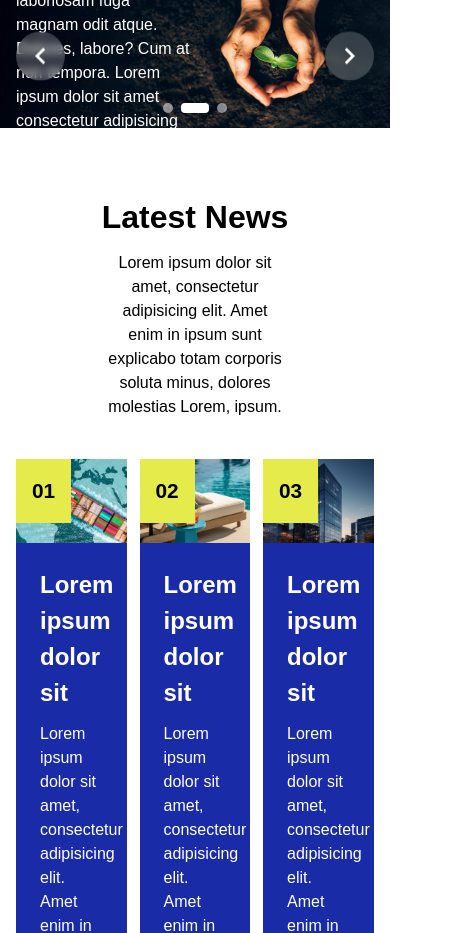
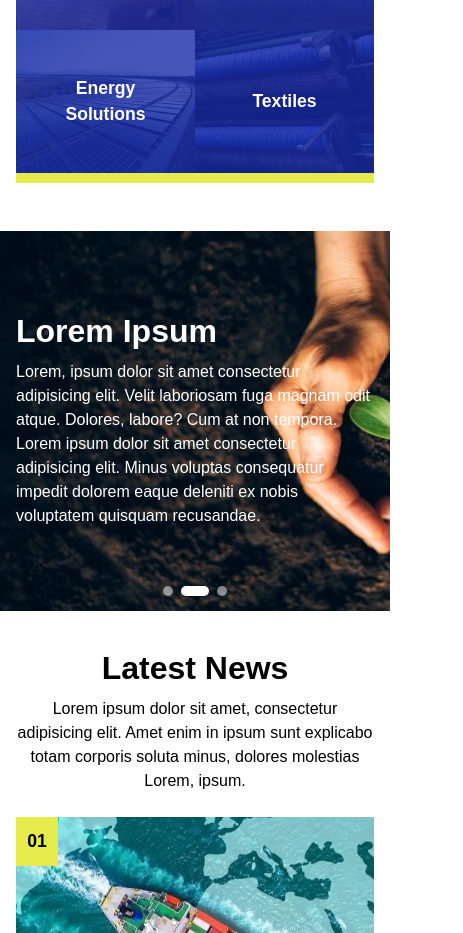
Before and after one commit to josephpal27/tandhan-group, a Next.js app: page / in a window 390 px wide. Shown: the part 3720-4653 px from the top of the page, 463 px wide, since content can reach past the window. Built offline with nearby package versions, Linux system fonts and the light colour scheme; a web font is replaced by a local one.

Commit message:
Home Page Mobile View Added

```diff
--- a/src/components/home/GlobalPresence.jsx
+++ b/src/components/home/GlobalPresence.jsx
@@ -28,7 +28,7 @@ const GlobalPresence = () => {
     }, []);
 
     return (
-        <section className="mt-[5rem] sm:mt-[3rem] lg:mt-[4rem] xl:mt-[4.5rem] 2xl:mt-[5rem]
+        <section className="mt-[2.1rem] sm:mt-[2.5rem] lg:mt-[4rem] xl:mt-[4.5rem] 2xl:mt-[5rem]
         mb-[1rem] px-0 relative">
 
             {/* Head */}
@@ -43,12 +43,12 @@ const GlobalPresence = () => {
                 >
                     Global Presence
                 </motion.h6>
-                <p className="w-[50%] mt-[1rem]">
+                <p className="w-full lg:w-[50%] mt-[0.7rem] lg:mt-[1rem]">
                     Lorem ipsum dolor sit amet, consectetur adipisicing elit. Amet enim in ipsum sunt explicabo totam corporis soluta minus, dolores molestias Lorem, ipsum.
                 </p>
             </div>
 
-            <div className="relative mt-[2.5rem] sm:mt-[2rem] lg:mt-[2.1rem] xl:mt-[2.3rem] 2xl:mt-[2.5rem]">
+            <div className="relative mt-[1.5rem] sm:mt-[1.7rem] lg:mt-[2.1rem] xl:mt-[2.3rem] 2xl:mt-[2.5rem]">
                 {/* Map Image */}
                 <div>
                     <img
@@ -56,7 +56,7 @@ const GlobalPresence = () => {
                         alt={activeLocation.country}
                         loading="lazy"
                         className={`
-                            w-full h-[105vh] object-cover transition-opacity duration-[400ms]
+                            w-full h-auto lg:h-[105vh] object-cover transition-opacity duration-[400ms]
                             ${fading ? "opacity-0" : "opacity-100"}
                         `}
                     />
@@ -64,33 +64,33 @@ const GlobalPresence = () => {
 
                 {/* Content Box */}
                 <div className="
-                    absolute w-full h-full left-0 top-0 px-[1rem] sm:px-[5%] lg:px-[7%]
-                    py-[4.5rem] sm:py-[3rem] lg:py-[3.5rem] xl:py-[4rem] 2xl:py-[4.5rem]
+                    relative lg:absolute w-full h-full left-0 top-0 px-[1rem] sm:px-[5%] lg:px-[7%]
+                    py-[1rem] sm:py-[1.5rem] lg:py-[3.5rem] xl:py-[4rem] 2xl:py-[4.5rem]
                 ">
-                    <div className="w-[30%] h-full bg-white shadow-[rgba(0,0,0,0.30)_0px_3px_8px]">
+                    <div className="w-full lg:w-[30%] h-auto lg:h-full bg-white shadow-[rgba(0,0,0,0.30)_0px_3px_8px]">
                         {/* Top */}
                         <div className="relative">
                             <img
                                 src={activeLocation.industryImage}
                                 alt={activeLocation.country}
                                 loading="lazy"
-                                className="w-full"
+                                className="w-full aspect-[3/2] lg:aspect-[5/4]"
                             />
                             {/* Layer */}
                             <div className="absolute top-0 left-0 w-full h-full bg-primary/30 flex items-end">
                                 <div className="w-[90%] flex justify-between">
                                     <div className="
-                                        bg-white w-[80%]
-                                        py-[2rem] sm:py-[1.5rem] lg:py-[1.6rem] xl:py-[1.8rem] 2xl:py-[2rem]
+                                        bg-white w-[80%] flex items-center
+                                        py-[0.7rem] sm:py-[0.8rem] lg:py-[1.6rem] xl:py-[1.8rem] 2xl:py-[2rem]
                                         px-[1rem]
                                     ">
-                                        <span className="text-[1.4rem] sm:text-[1.3rem] lg:text-[1.2rem] xl:text-[1.3rem] 2xl:text-[1.4rem] font-semibold block">
+                                        <span className="text-[1.3rem] sm:text-[1.4rem lg:text-[1.2rem] xl:text-[1.3rem] 2xl:text-[1.4rem] font-semibold block">
                                             {activeLocation.country}
                                         </span>
                                     </div>
                                     <div onClick={handleNext} className="
                                         bg-secondary hover:bg-primary text-white w-[20%] flex justify-center items-center
-                                        text-[3rem] sm:text-[2rem] lg:text-[2.8rem] xl:text-[2.9rem] 2xl:text-[3rem]
+                                        text-[2rem] sm:text-[2.2rem] lg:text-[2.8rem] xl:text-[2.9rem] 2xl:text-[3rem]
                                         cursor-pointer transition select-none
                                     ">
                                         ›
@@ -106,7 +106,7 @@ const GlobalPresence = () => {
                                     key={index}
                                     className={`py-[0.8rem] sm:py-[0.9rem] lg:py-[0.6rem] xl:py-[0.7rem] 2xl:py-[0.8rem] ${index !== 0 ? "border-t border-gray-200" : ""}`}
                                 >
-                                    <span className="block text-[1.3rem] sm:text-[1.3rem] lg:text-[1.1rem] xl:text-[1.2rem] 2xl:text-[1.3rem] font-semibold">
+                                    <span className="block text-[1.1rem] sm:text-[1.2rem] lg:text-[1.1rem] xl:text-[1.2rem] 2xl:text-[1.3rem] font-semibold">
                                         {item.brand}
                                     </span>
 
@@ -115,7 +115,7 @@ const GlobalPresence = () => {
                                             <SlLocationPin className="mt-[0.3rem] sm:mt-[0.2rem] lg:mt-[0.25rem] xl:mt-[0.29rem] 2xl:mt-[0.3rem]" />
                                         </div>
                                         <div className="w-[93%]">
-                                            <p className="text-[1rem] sm:text-[1.1rem] lg:text-[0.8rem] xl:text-[0.9rem] 2xl:text-[1rem]">
+                                            <p className="text-[0.9rem] sm:text-[1rem] lg:text-[0.8rem] xl:text-[0.9rem] 2xl:text-[1rem]">
                                                 {item.address}
                                             </p>
                                         </div>
--- a/src/components/home/LatestNews.jsx
+++ b/src/components/home/LatestNews.jsx
@@ -29,7 +29,7 @@ const latestNewsData = [
 
 const LatestNews = () => {
     return (
-        <section className="pt-[4.5rem] sm:pt-[3rem] lg:pt-[3.5rem] xl:pt-[4rem] 2xl:pt-[4.5rem]">
+        <section className="pt-[2.5rem] sm:pt-[3rem] lg:pt-[3.5rem] xl:pt-[4rem] 2xl:pt-[4.5rem]">
             <div className="flex flex-col items-center text-center">
                 <motion.h6
                     variants={headingVariant}
@@ -39,45 +39,45 @@ const LatestNews = () => {
                 >
                     Latest News
                 </motion.h6>
-                <p className="w-[50%] mt-[1rem]">
+                <p className="w-full lg:w-[50%] mt-[0.7rem] lg:mt-[1rem]">
                     Lorem ipsum dolor sit amet, consectetur adipisicing elit. Amet enim in ipsum sunt explicabo totam corporis soluta minus, dolores molestias Lorem, ipsum.
                 </p>
             </div>
 
             {/* Row */}
-            <div className="mt-[2.5rem] sm:mt-[2rem] lg:mt-[2.1rem] xl:mt-[2.3rem] 2xl:mt-[2.5rem] flex justify-between flex-wrap">
+            <div className="mt-[1.5rem] sm:mt-[1.7rem] lg:mt-[2.1rem] xl:mt-[2.3rem] 2xl:mt-[2.5rem] flex justify-between flex-wrap">
                 {latestNewsData.map((item) => {
                     return (
                         <div key={item.id} className="
-                            w-[31%] bg-primary relative
+                            w-full lg:w-[31%] bg-primary relative mb-[1rem] lg:mb-0
                         ">
                             <div className="relative">
                                 <img src={item.image} alt={item.title} loading="lazy" className="w-full aspect-[4/3] object-cover" />
                                 <div className="
-                                    absolute top-0 left-0 bg-secondary p-[1rem]
-                                    text-[1.3rem] sm:text-[1.3rem] lg:text-[1.1rem] xl:text-[1.2rem] 2xl:text-[1.3rem] font-semibold
+                                    absolute top-0 left-0 bg-secondary p-[0.7rem] lg:p-[1rem]
+                                    text-[1.1rem] sm:text-[1.2rem] lg:text-[1.1rem] xl:text-[1.2rem] 2xl:text-[1.3rem] font-semibold
                                 ">
                                     0{item.id}
                                 </div>
                             </div>
                             <div className="
                                 text-white
-                                px-[1.5rem] sm:px-[1.3rem] lg:px-[1.2rem] xl:px-[1.4rem] 2xl:px-[1.5rem]
-                                pt-[1.5rem] sm:pt-[1.3rem] lg:pt-[1.2rem] xl:pt-[1.4rem] 2xl:pt-[1.5rem]
-                                pb-[6rem] sm:pb-[4.5rem] lg:pb-[5.6rem] xl:pb-[5.8rem] 2xl:pb-[6rem]
+                                px-[1rem] sm:px-[1.1rem] lg:px-[1.2rem] xl:px-[1.4rem] 2xl:px-[1.5rem]
+                                pt-[1rem] sm:pt-[1.1rem] lg:pt-[1.2rem] xl:pt-[1.4rem] 2xl:pt-[1.5rem]
+                                pb-[4.2rem] sm:pb-[5rem] lg:pb-[5.6rem] xl:pb-[5.8rem] 2xl:pb-[6rem]
                             ">
-                                <span className="text-[1.5rem] sm:text-[1.3rem] lg:text-[1.3rem] xl:text-[1.4rem] 2xl:text-[1.5rem] font-semibold">
+                                <span className="text-[1.2rem] sm:text-[1.3rem] lg:text-[1.3rem] xl:text-[1.4rem] 2xl:text-[1.5rem] font-semibold">
                                     {item.title}
                                 </span>
-                                <p className="mt-[0.7rem] text-[1rem] sm:text-[1.1rem] lg:text-[0.8rem] xl:text-[0.9rem] 2xl:text-[1rem]">
+                                <p className="mt-[0.5rem] text-[0.85rem] sm:text-[0.95rem] lg:text-[0.8rem] xl:text-[0.9rem] 2xl:text-[1rem]">
                                     {item.desc}
                                 </p>
                                 <a href="/" className="
                                     absolute bottom-0 right-0
-                                    w-[70px] sm:w-[50px] lg:w-[60px] xl:w-[65px] 2xl:w-[70px]
+                                    w-[50px] sm:w-[55px] lg:w-[60px] xl:w-[65px] 2xl:w-[70px]
                                     aspect-square bg-secondary
                                     flex justify-center items-center
-                                    text-[3rem] sm:text-[2rem] lg:text-[2.6rem] xl:text-[2.8rem] 2xl:text-[3rem]
+                                    text-[2.2rem] sm:text-[2.4rem] lg:text-[2.6rem] xl:text-[2.8rem] 2xl:text-[3rem]
                                     text-black
                                     transition duration-300 hover:bg-[#ced430]
                                 ">
--- a/src/components/home/OurServices.jsx
+++ b/src/components/home/OurServices.jsx
@@ -1,7 +1,3 @@
-"use client";
-
-// import { motion } from "framer-motion";
-// import { headingVariant } from "@/utils/animations";
 
 const servicesData = [
     {
@@ -36,31 +32,16 @@ const servicesData = [
 
 const OurServices = () => {
     return (
-        <section className="pt-[2rem] sm:pt-[1rem] lg:pt-[0] xl:pt-[0.5rem] 2xl:pt-[1rem]">
-
-            {/* <div className="flex flex-col items-center text-center">
-                <motion.h4
-                    variants={headingVariant}
-                    initial="hidden"
-                    whileInView="visible"
-                    viewport={{ once: true }}
-                >
-                    Our Businesses
-                </motion.h4>
-                <p className="w-[50%] mt-[1rem]">
-                    Lorem ipsum dolor sit amet, consectetur adipisicing elit. Amet enim in ipsum sunt explicabo totam corporis soluta minus, dolores molestias Lorem, ipsum.
-                </p>
-            </div> */}
+        <section className="pt-[2rem] sm:pt-[2.5rem] lg:pt-[2.5rem] xl:pt-[3rem] 2xl:pt-[3.5rem]">
 
             {/* Row */}
             <div className="flex justify-between flex-wrap
-                mt-[2.5rem] sm:mt-[2rem] lg:mt-[2.1rem] xl:mt-[2.3rem] 2xl:mt-[2.5rem]
                 border-b-[10px] border-secondary
             ">
                 {servicesData.map((service) => {
                     return(
                         <div key={service.id} className="
-                            w-[25%] relative overflow-hidden cursor-pointer group
+                            w-[50%] lg:w-[25%] relative overflow-hidden cursor-pointer group
                         ">
                             <img
                                 src={service.image}
@@ -74,7 +55,7 @@ const OurServices = () => {
                                 group-hover:scale-105
                             ">
                                 <span className="
-                                    text-white text-center text-[1.5rem] sm:text-[1.3rem] lg:text-[1.2rem] xl:text-[1.4rem] 2xl:text-[1.5rem] font-semibold
+                                    text-white text-center text-[1.1rem] lg:text-[1.2rem] xl:text-[1.4rem] 2xl:text-[1.5rem] font-semibold
                                 ">
                                     {service.title}
                                 </span>
@@ -82,24 +63,16 @@ const OurServices = () => {
 
                             {/* Box */}
                             <div className="
-                                absolute bottom-0 left-0 w-[85%] h-[80%] p-[1rem] bg-white
+                                absolute bottom-0 left-0 w-[87%] lg:w-[85%] h-[85%] lg:h-[80%] p-[1rem] bg-white
                                 flex flex-col justify-center items-center overflow-hidden
                                 gap-[0.3rem] divide-y divide-gray-200
                                 -translate-x-[105%] group-hover:translate-x-0 transition-transform duration-500
                             ">
-                                {/* <span className="
-                                    text-black text-[1.5rem] sm:text-[1.2rem] lg:text-[1.2rem] xl:text-[1.4rem] 2xl:text-[1.5rem] font-semibold leading-[1.1]
-                                ">
-                                    {service.title}
-                                </span>
-                                <p className="mt-[0.8rem] text-[0.85rem] sm:text-[0.8rem] lg:text-[0.65rem] xl:text-[0.75rem] 2xl:text-[0.85rem] text-gray-800">
-                                    {service.desc}
-                                </p> */}
                                 {service.logos.map((logo, index) => {
                                     return(
                                         <img src={logo} alt="Logo" key={index} className="
-                                            w-[60%]
-                                            pt-[0.5rem]
+                                            w-[70%] lg:w-[60%]
+                                            pt-[0.3rem] lg:pt-[0.5rem]
                                         " />
                                     )
                                 })}
--- a/src/components/home/Sustainable.jsx
+++ b/src/components/home/Sustainable.jsx
@@ -31,32 +31,35 @@ const sustainableData = [
 ]
 
 const Sustainable = () => {
+
     const swiperRef = useRef(null);
 
     return (
         <section className="
             px-0
-            mt-[4rem] sm:mt-[3rem] lg:mt-[4rem] xl:mt-[4.5rem] 2xl:mt-[5rem]
+            mt-[3rem] sm:mt-[3rem] lg:mt-[4rem] xl:mt-[4.5rem] 2xl:mt-[5rem]
             relative
         ">
             {/* Prev Button */}
             <button
                 onClick={() => swiperRef.current?.slidePrev()}
-                className="absolute left-4 top-1/2 -translate-y-1/2 z-10
+                className="absolute left-4 top-1/2 -translate-y-1/2 z-10 hidden lg:block
                     bg-white/20 hover:bg-white/40 backdrop-blur-sm
-                    text-white rounded-full p-2 transition-all duration-300"
-            >
-                <MdChevronLeft size={33} />
+                    text-white rounded-full transition-all duration-300
+                    p-[0.5rem] lg:p-[0.3rem] xl:p-[0.4rem] 2xl:p-[0.5rem]
+                ">
+                <MdChevronLeft className="text-[2rem] sm:text-[2rem] lg:text-[1.8rem] xl:text-[1.9rem] 2xl:text-[2rem]" />
             </button>
 
             {/* Next Button */}
             <button
                 onClick={() => swiperRef.current?.slideNext()}
-                className="absolute right-4 top-1/2 -translate-y-1/2 z-10
+                className="absolute right-4 top-1/2 -translate-y-1/2 z-10 hidden lg:block
                     bg-white/20 hover:bg-white/40 backdrop-blur-sm
-                    text-white rounded-full p-2 transition-all duration-300"
-            >
-                <MdChevronRight size={33} />
+                    text-white rounded-full transition-all duration-300
+                    p-[0.5rem] lg:p-[0.3rem] xl:p-[0.4rem] 2xl:p-[0.5rem]
+                ">
+                <MdChevronRight className="text-[2rem] sm:text-[2rem] lg:text-[1.8rem] xl:text-[1.9rem] 2xl:text-[2rem]" />
             </button>
 
             <Swiper
@@ -77,7 +80,7 @@ const Sustainable = () => {
             >
                 {sustainableData.map((item, index) => (
                     <SwiperSlide key={index}>
-                        <img src={item.image} alt={item.title} loading="lazy" className="w-full" />
+                        <img src={item.image} alt={item.title} loading="lazy" className="w-full h-[45vh] lg:h-auto object-cover" />
                         <div className="
                             absolute w-full h-full left-0 top-0 px-[1rem] sm:px-[5%] lg:px-[7%]
                             py-[4rem]
@@ -91,7 +94,7 @@ const Sustainable = () => {
                             >
                                 {item.title}
                             </motion.h5>
-                            <p className="mt-[1.5rem] w-[50%]">
+                            <p className="mt-[0.7rem] lg:mt-[1.5rem] w-full lg:w-[50%]">
                                 {item.desc}
                             </p>
                         </div>
@@ -110,7 +113,7 @@ const Sustainable = () => {
                     background: white;
                     opacity: 1;
                     width: 28px;
-                    border-radius: 4px;
+                    border-radius: 7px;
                     transition: width 0.3s ease;
                 }
             `}</style>
```
Also changed, not shown: src/components/Footer.jsx (+16 -16 lines), src/components/home/Sectors.jsx (+8 -14 lines).
